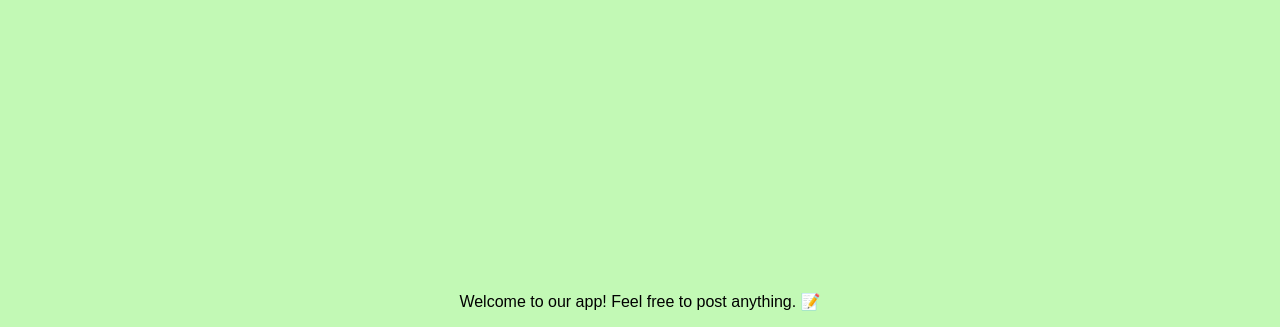
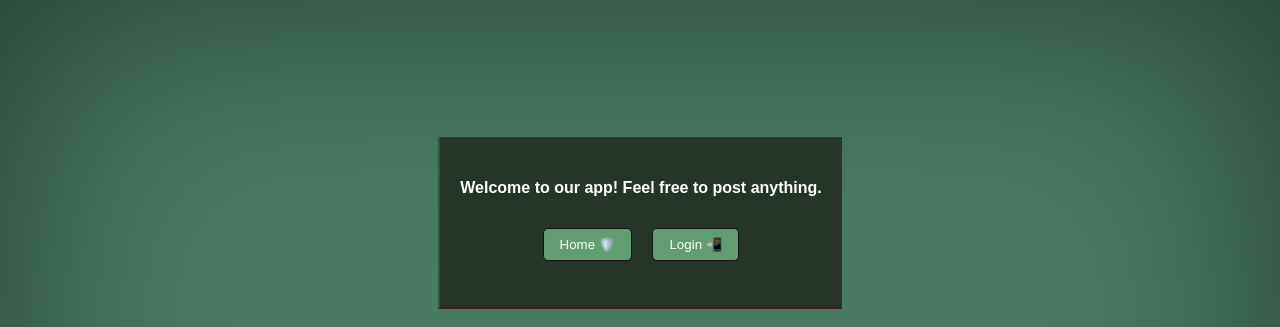
Before and after one commit to Lichtmacher777/DjangoTemplatesViews, a Django app: page /app/ in a window 1280 px wide. Shown: the top 327 px of the page. Run offline with Django 4.2, Linux system fonts and the light colour scheme.

Commit message:
Added styles and images

```diff
--- a/social_project/social_app/static/social_app/styles.css
+++ b/social_project/social_app/static/social_app/styles.css
@@ -11,11 +11,12 @@ body {
 }
 
 h1 {
-    color: #af2f2f;
+    color: #ffffff;
+
 }
 
 p {
-    color: #522121;
+    color: #21522f;
 }
 
 .scroll-container {
@@ -34,7 +35,7 @@ li {
 }
 
 a {
-    color: #28578a;
+    color: #fdfdfd;
     text-decoration: none;
 }
 
--- a/social_project/social_app/templates/social_app/base.html
+++ b/social_project/social_app/templates/social_app/base.html
@@ -6,19 +6,77 @@
     <meta charset="UTF-8">
     <meta name="viewport" content="width=device-width, initial-scale=1.0">
     <link rel="stylesheet" type="text/css" href="{% static 'social_app/styles.css' %}">
+    <style>
+body {
+    display: flex;
+    flex-direction: column;
+    align-items: center;
+    margin: 0; /* Entferne den Standard-Margin */
+    padding: 0;
+    background-color: rgb(73, 123, 100); /* Hintergrundfarbe ändern */
+    box-shadow: inset 0 0 500px rgba(0, 0, 0, 0.5); /* Einen inneren Schatten hinzufügen */
+    overflow: hidden; /* Verhindere das Scrollen über den Rand hinaus */
+}
+
+header {
+    text-align: center;
+    padding: 20px;
+    background-color: #253629; /* Hintergrundfarbe ändern */
+    border-bottom: 2px solid #491d1d; /* Untere Trennlinie hinzufügen */
+    border-left: 2px solid #2c5a32; /* Untere Trennlinie hinzufügen */
+
+}
+
+p {
+    text-align: center;
+    display: flex;
+    justify-content: center;
+    margin-top: 20px;
+}
+
+button {
+    margin: 10px;
+    padding: 8px 16px;
+    background-color: #629d71; /* Hintergrundfarbe ändern */
+    border: 1px solid #171313; /* Rahmenfarbe ändern */
+    border-radius: 5px;
+    color: #333; /* Textfarbe ändern */
+}
+
+button:hover {
+    background-color: #26ad7b; /* Hintergrundfarbe bei Hover ändern */
+}
+h1 {
+    color: #123230;
+
+}
+h4 {
+    color: #ffffff;
+
+}
+a {
+    color: #fdfdfd;
+    text-decoration: none;
+}
+p {
+    color: #192a1e;
+}
+
+
+    </style>
     <title>Document</title>
 </head>
 
 <body>
     <header>
-        Welcome to our app! Feel free to post anything. 📝
+        <h4>Welcome to our app! Feel free to post anything.</h4>
         <p>
-            <button><a href="{% url 'home' %}">Home 🏡</a></button>
+            <button><a href="{% url 'home' %}">Home 🛡️</a></button>
 
             {% if user.is_authenticated %}
                 <button><a href="{% url 'logout' %}">Logout</a></button>
             {% else %}
-                <button><a href="{% url 'login' %}">Login</a></button>
+                <button><a href="{% url 'login' %}">Login 📲</a></button>
             {% endif %}
         </p>
     </header>
--- a/social_project/social_app/templates/social_app/homepage.html
+++ b/social_project/social_app/templates/social_app/homepage.html
@@ -12,10 +12,12 @@
 
 <body>
     {% block content %}
-    <h1>Finally Learning Django!!! 💥💥💥</h1>
+    <h1>
+        <img src="https://static.djangoproject.com/img/logos/django-logo-negative.png" alt="Django Logo" width="403" height="160">
+    </h1>
     <p>
-        <button><a href="{% url  'user_list' %}">Users 👥</a></button>
-        <button><a href="{% url  'create_user' %}">Create User 👤</a></button>
+        <button><a href="{% url 'user_list' %}">Users 👥</a></button>
+        <button><a href="{% url 'create_user' %}">Create User 👤</a></button>
     </p>
 
     {% endblock %}
```
Also changed, not shown: README.md, images/home.png (added), images/login.png (added), images/users.png (added), 3 other files.
